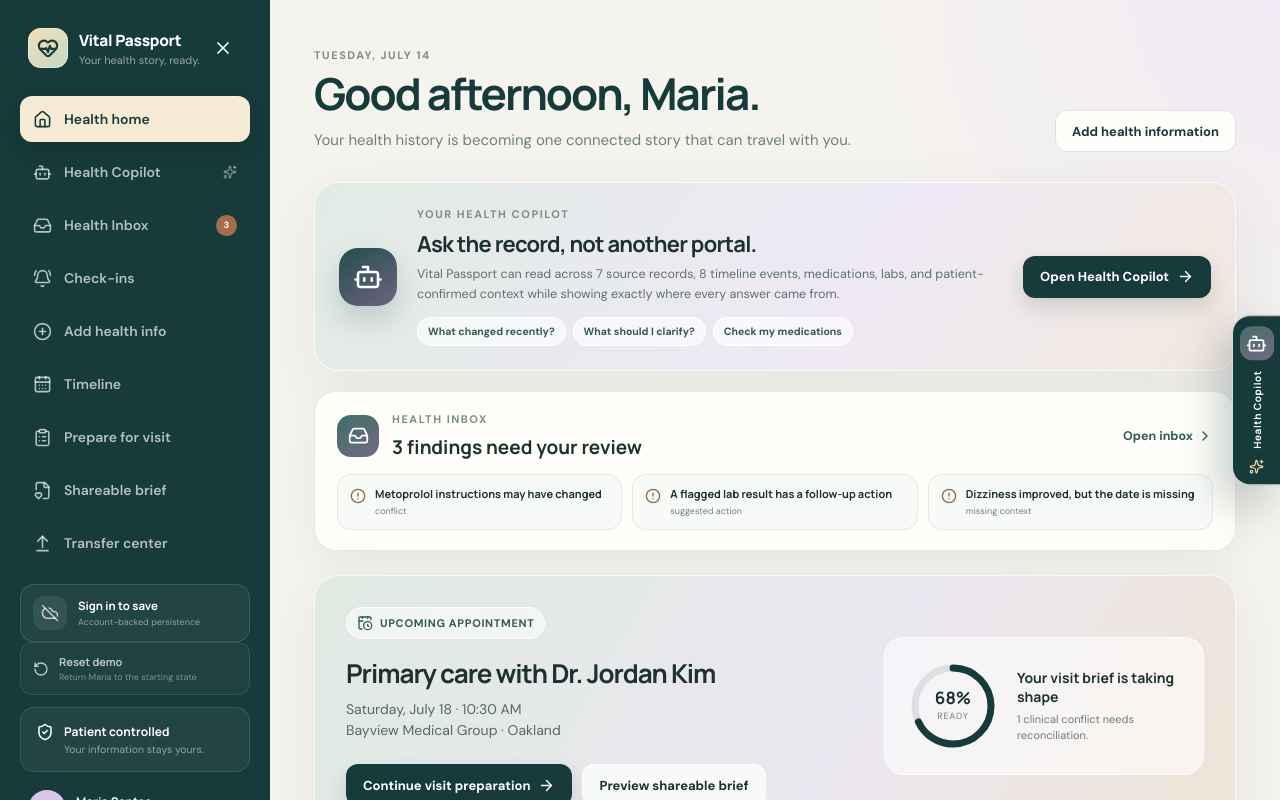
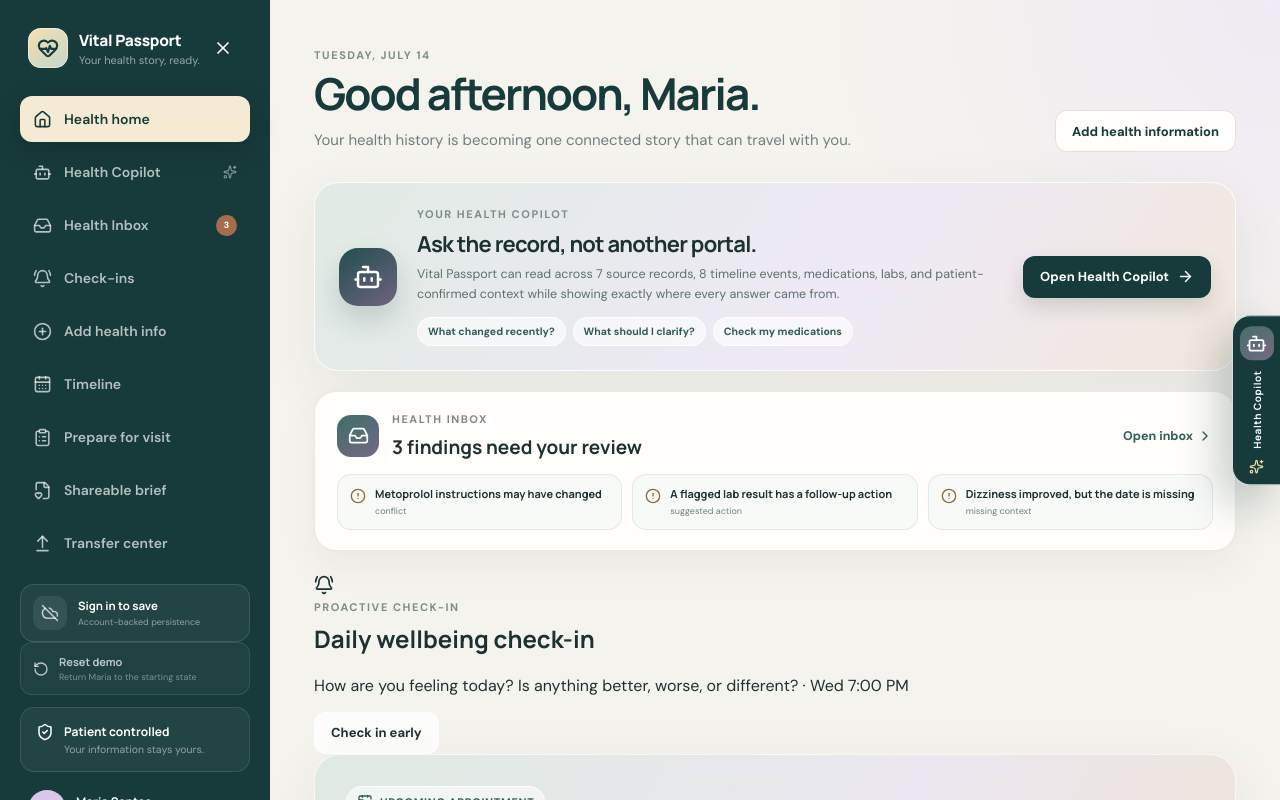
Before and after one commit to patricktran1/vitalpassport, a React (Vite) app: page / in a window 1280 px wide. Shown: the top 800 px of the page. Built offline with nearby package versions, Linux system fonts and the light colour scheme; no server answers.

Commit message:
Add check-in preview to dashboard

```diff
--- a/src/pages/Dashboard.tsx
+++ b/src/pages/Dashboard.tsx
@@ -1,12 +1,19 @@
-import { AlertCircle, ArrowRight, Bot, CalendarClock, CheckCircle2, ChevronRight, CircleCheck, CircleDashed, FileText, GitCompareArrows, HeartPulse, Inbox as InboxIcon, ListChecks, Pill, ScanSearch, Sparkles, TestTube2 } from 'lucide-react'
+import { AlertCircle, ArrowRight, BellRing, Bot, CalendarClock, CheckCircle2, ChevronRight, CircleCheck, CircleDashed, FileText, GitCompareArrows, HeartPulse, Inbox as InboxIcon, ListChecks, Pill, ScanSearch, Sparkles, TestTube2 } from 'lucide-react'
 import { Link } from 'react-router-dom'
 import { ProgressRing } from '../components/ProgressRing'
+import { useCheckIns } from '../context/CheckInContext'
 import { useHealthInbox } from '../context/HealthInboxContext'
 import { useVital } from '../context/VitalContext'
 import { patient } from '../data/demo'
 import { openCopilotDrawer } from '../lib/copilot-drawer'
 
 const uploadIcons = { medication: Pill, document: FileText, lab: TestTube2, voice: FileText, symptom: HeartPulse, question: FileText, photo: FileText }
+
+function formatCheckInDue(value: string) {
+  const date = new Date(value)
+  if (Number.isNaN(date.getTime())) return 'Schedule pending'
+  return new Intl.DateTimeFormat('en-US', { weekday:'short', hour:'numeric', minute:'2-digit' }).format(date)
+}
 
 export function Dashboard() {
   const {
@@ -25,6 +32,7 @@
     sources,
   } = useVital()
   const { pendingFindings, pendingCount } = useHealthInbox()
+  const { nextSchedule, dueCount, startCheckIn } = useCheckIns()
   const openTasks=careTasks.filter((task)=>task.status==='open')
   const metoprololIssue=reconciliationIssues.find((issue)=>issue.id==='issue-metoprolol')
   const displayedIssues=[...reconciliationIssues].sort((a,b)=>a.status===b.status?b.createdAt.localeCompare(a.createdAt):a.status==='open'?-1:1).slice(0,3)
@@ -61,6 +69,12 @@
           {pendingFindings.slice(0,3).map((finding) => <div className="dashboard-inbox-item" key={finding.id}><AlertCircle size={16}/><div><strong>{finding.title}</strong><small>{finding.kind.replace('_',' ')}</small></div></div>)}
         </div> : <div className="dashboard-inbox-clear"><CircleCheck size={18}/><span>Your latest health information has been reviewed.</span></div>}
       </section>
+
+      {nextSchedule && <section className="dashboard-checkin-preview">
+        <span><BellRing size={20}/></span>
+        <div><div className="eyebrow">Proactive check-in</div><h2>{dueCount ? 'Vital Passport is checking in with you' : nextSchedule.title}</h2><p>{dueCount ? nextSchedule.prompt : `${nextSchedule.prompt} · ${formatCheckInDue(nextSchedule.nextDueAt)}`}</p></div>
+        <button className={`button ${dueCount ? 'primary' : 'light'}`} onClick={() => startCheckIn(nextSchedule.id)}>{dueCount ? 'Answer now' : 'Check in early'}</button>
+      </section>}
 
       <section className="hero-card">
         <div className="hero-copy">
```
